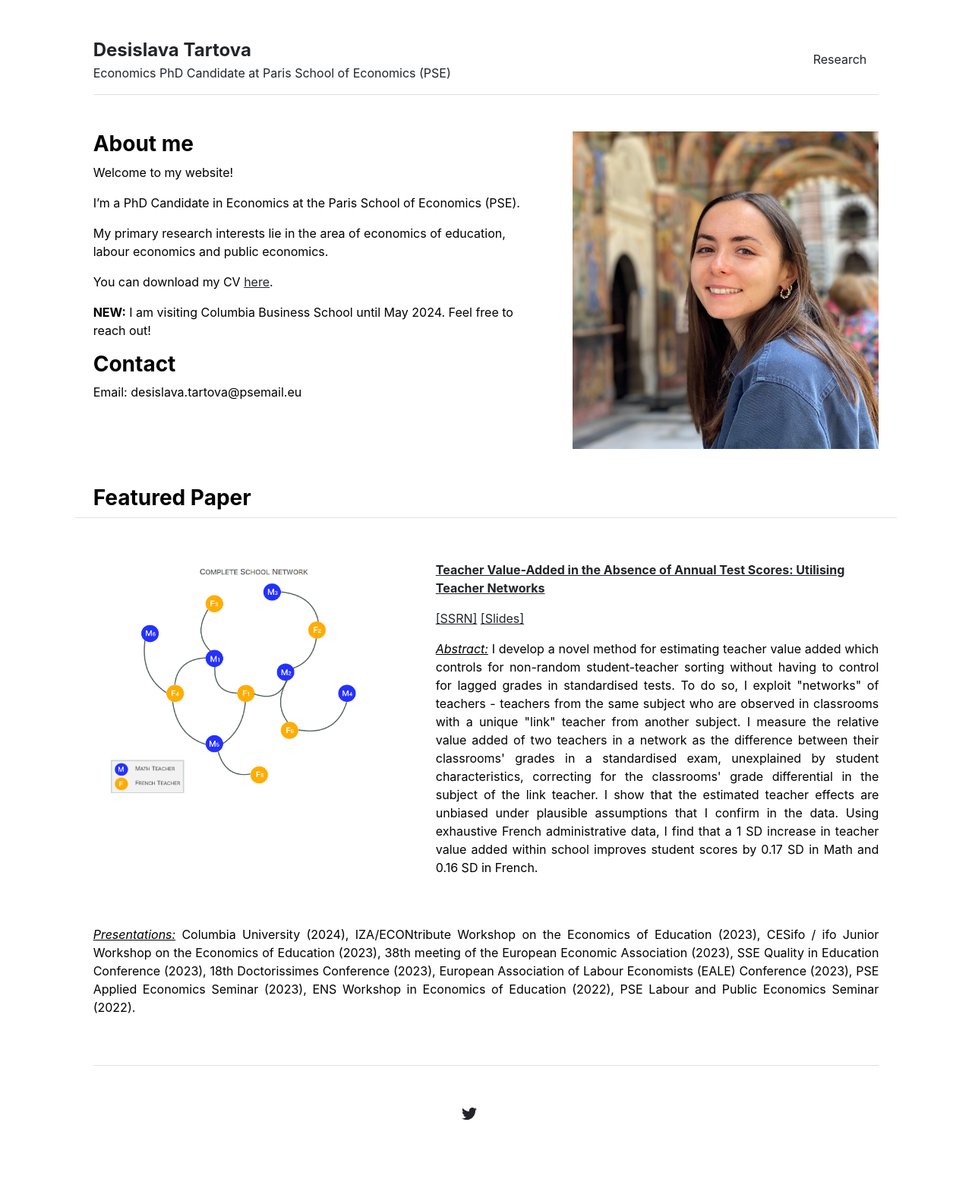
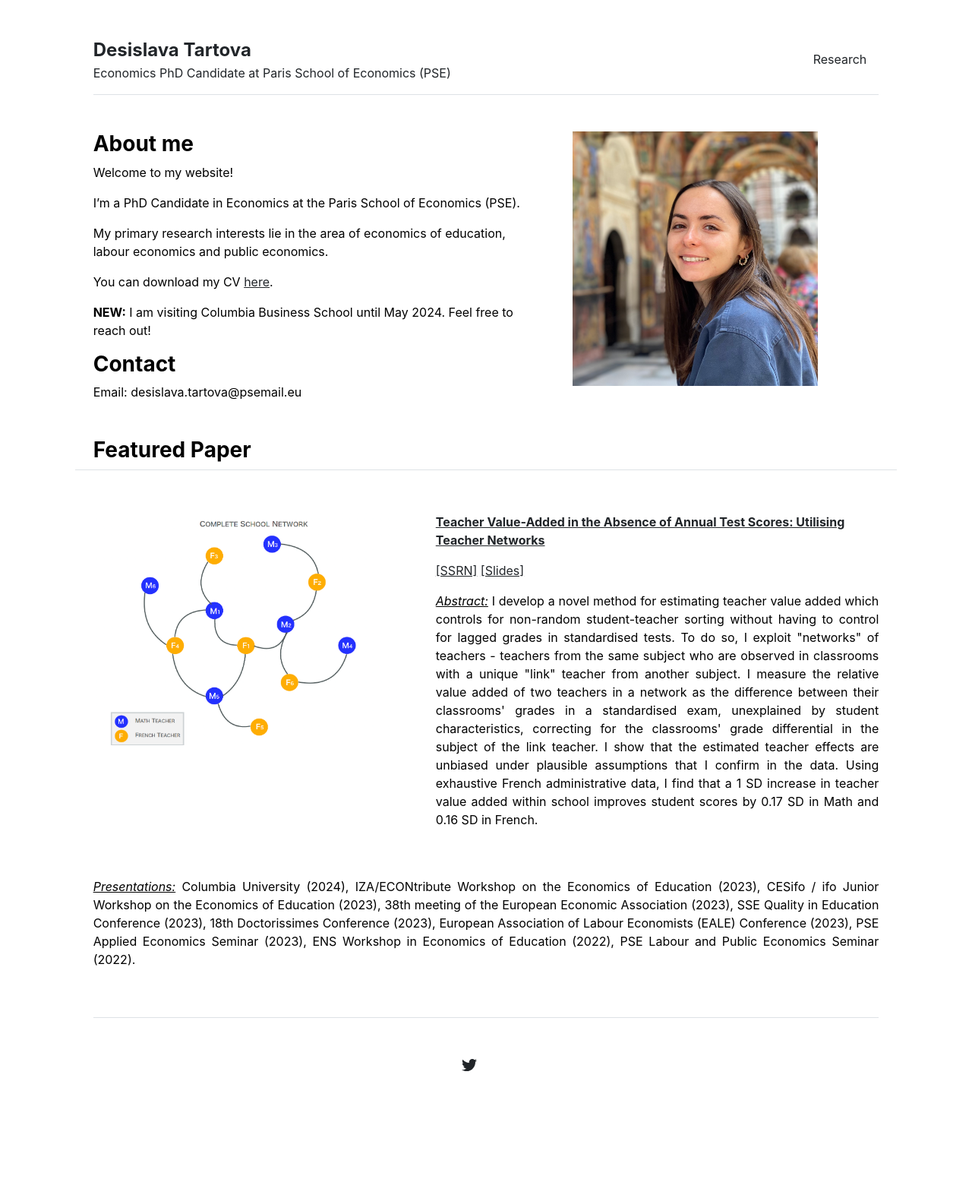
Before and after one commit to desislavatartova/desislavatartova.github.io, a Jekyll site: the page built from index.md, in a window 1280 px wide. Shown: the whole page at 76% size. Built offline with Jekyll 4.4.1, drawn with Linux system fonts in a browser that asks for light colours; after the commit the page ends 1514 px from its top, so only the background shows below that.

Commit message:
Update home.html

```diff
--- a/_layouts/home.html
+++ b/_layouts/home.html
@@ -16,7 +16,7 @@ layout: default
     Email: desislava.tartova@psemail.eu
   </div>
   <div class="col-md-5">
-    <img src="{{ site.github.url }}/assets/profile.jpeg" alt="Home" width="100%">
+    <img src="{{ site.github.url }}/assets/profile.jpeg" alt="Home" width="80%">
   </div>
 </div>
 
```
